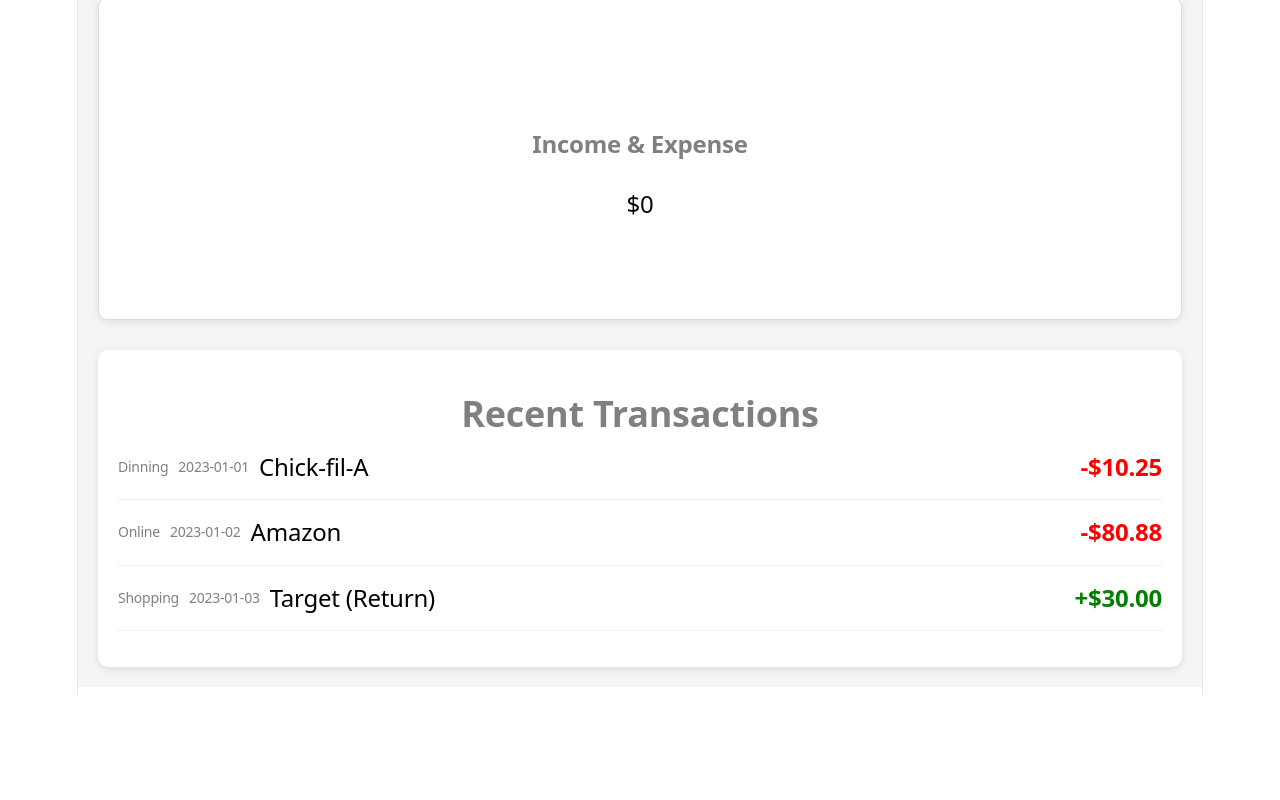
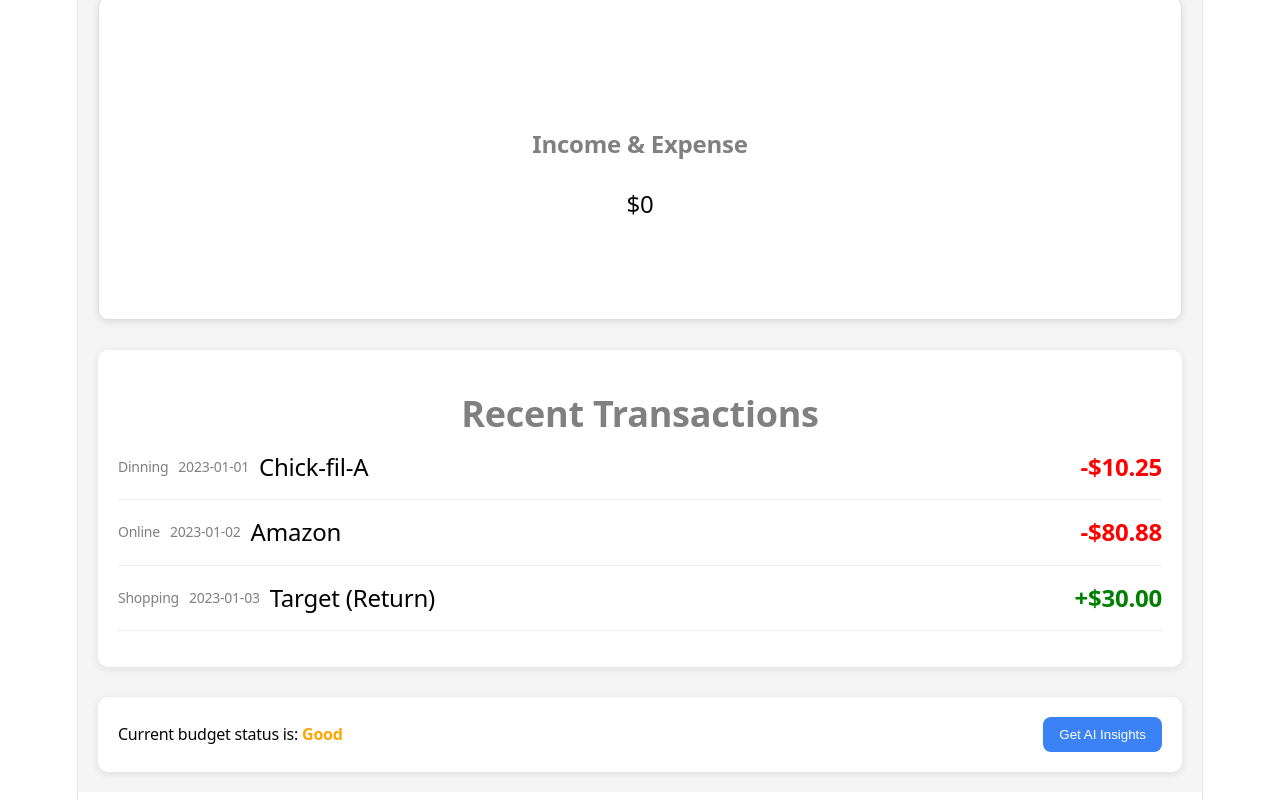
Before and after one commit to BrianKHL/finance-ai-dashboard, a React (Vite) app: page / in a window 1280 px wide. Shown: the part 301-1101 px from the top of the page. Before the commit the page ends 996 px from the top, so only its background shows below. Built offline with nearby package versions, Linux system fonts and the light colour scheme.

Commit message:
Add BudgetStatus components and create placeholder for AI agent link

```diff
--- /dev/null
+++ b/src/components/BudgetStatus/BudgetStatus.css
@@ -0,0 +1,47 @@
+.budget-status {
+  margin-top: 30px;
+  padding: 20px;
+  background-color: white;
+  border-radius: 10px;
+  box-shadow: 0 2px 8px rgba(0,0,0,0.1);
+
+  display: flex;
+  justify-content: space-between;
+  align-items: center;
+}
+
+.budget-status p {
+  margin: 0;
+  font-size: 16px;
+}
+
+/* Status colors */
+.status.great {
+  color: green;
+  font-weight: bold;
+}
+
+.status.good {
+  color: orange;
+  font-weight: bold;
+}
+
+.status.warning {
+  color: red;
+  font-weight: bold;
+}
+
+/* Button */
+.ai-button {
+  padding: 10px 16px;
+  border: none;
+  border-radius: 8px;
+  background-color: #3b82f6;
+  color: white;
+  cursor: pointer;
+  font-weight: 500;
+}
+
+.ai-button:hover {
+  background-color: #2563eb;
+}
--- /dev/null
+++ b/src/components/BudgetStatus/BudgetStatus.jsx
@@ -0,0 +1,41 @@
+import "./BudgetStatus.css";
+
+function BudgetStatus() {
+  // Placeholder values (later from state/API)
+  const budget = 1000;
+  const expense = 600;
+
+  const remaining = budget - expense;
+  //ratio will be used to determine the status
+  //and AI will give the insights based on this ratio (not fixed)
+  const ratio = remaining / budget;
+
+  //It will affect the diagram and status text color
+  //Should add 0 later
+  let status = "";
+
+  if (ratio >= 0.75) {
+    status = "Great";
+  } else if (ratio >= 0.25) {
+    status = "Good";
+  } else {
+    status = "Warning";
+  }
+
+  return (
+    <section className="budget-status">
+      <p>
+        Current budget status is:{" "}
+        <span className={`status ${status.toLowerCase()}`}>
+          {status}
+        </span>
+      </p>
+
+      <button className="ai-button">
+        Get AI Insights
+      </button>
+    </section>
+  );
+}
+
+export default BudgetStatus;
--- a/src/pages/Dashboard.jsx
+++ b/src/pages/Dashboard.jsx
@@ -3,6 +3,7 @@
 import SummarySection from "../components/SummarySection/SummarySection";
 import Diagram from "../components/Diagram/Diagram";
 import Transactions from "../components/Transaction/Transactions";
+import BudgetStatus from "../components/BudgetStatus/BudgetStatus";
 
 function Dashboard() {
   return (
@@ -12,6 +13,7 @@
       <SummarySection />
       <Diagram />
       <Transactions />
+      <BudgetStatus />
     </div>
   );
 }
```
